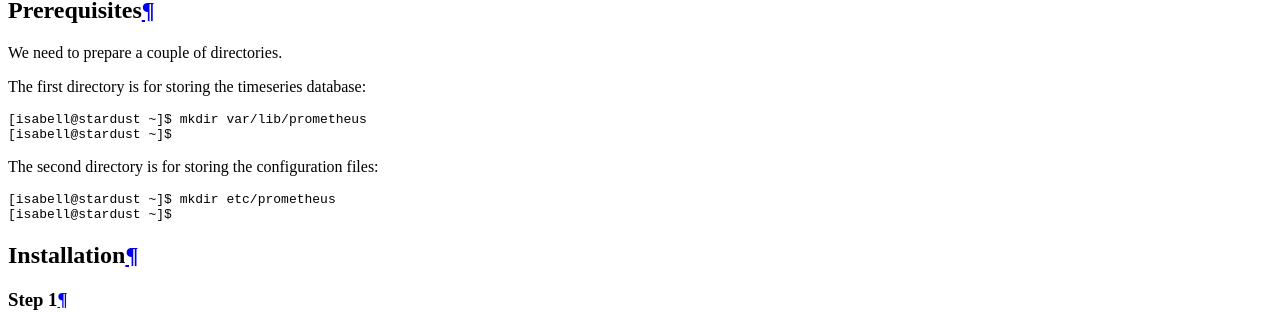
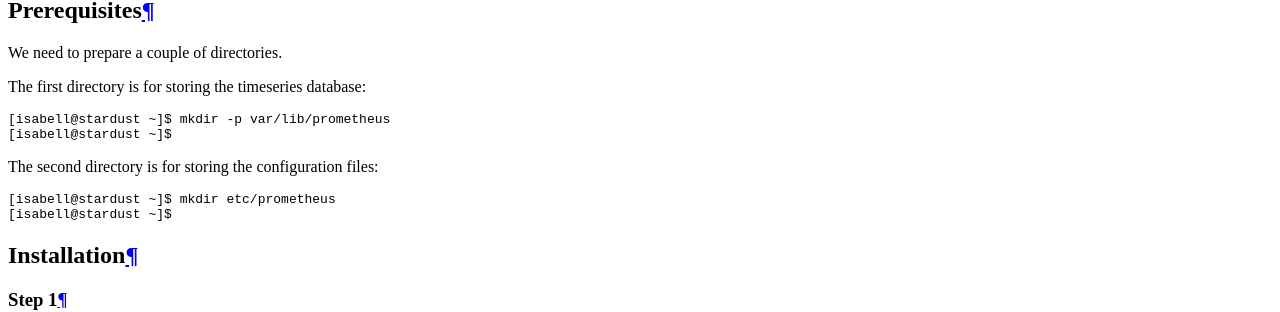
Before and after one commit to Uberspace/lab, a Sphinx documentation site: the page built from source/guide_prometheus.rst, in a window 1280 px wide and 900 px high, scrolled down 1982 px. Shown: the part 148-460 px from the top of the window. Built offline with Sphinx 7.4.7 and the Read the Docs theme 2.0.0, drawn with Linux system fonts in a browser that asks for light colours.

```diff
--- a/source/guide_prometheus.rst
+++ b/source/guide_prometheus.rst
@@ -37,7 +37,7 @@ The first directory is for storing the timeseries database:
 
 ::
 
- [isabell@stardust ~]$ mkdir var/lib/prometheus
+ [isabell@stardust ~]$ mkdir -p var/lib/prometheus
  [isabell@stardust ~]$
 
 The second directory is for storing the configuration files:
```
